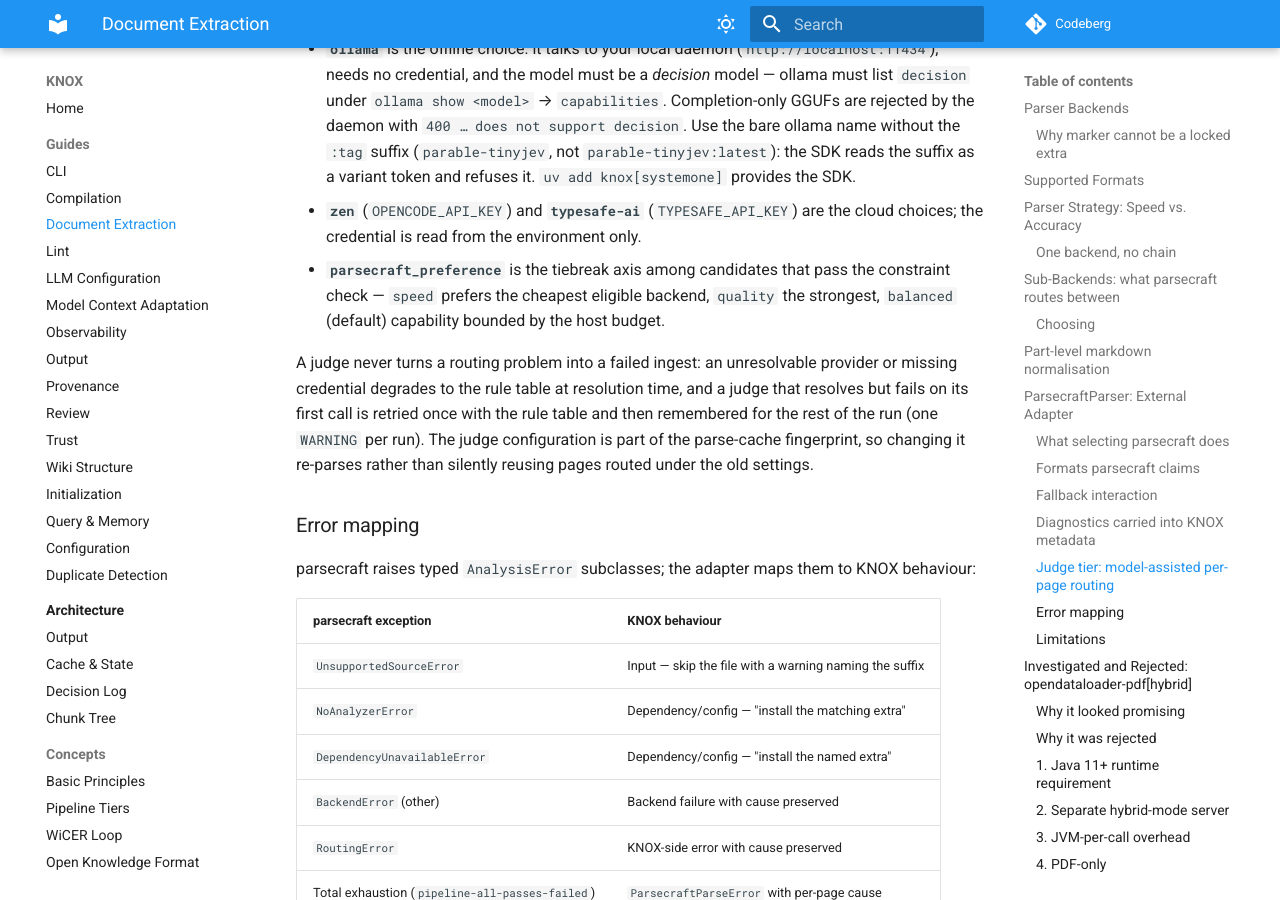
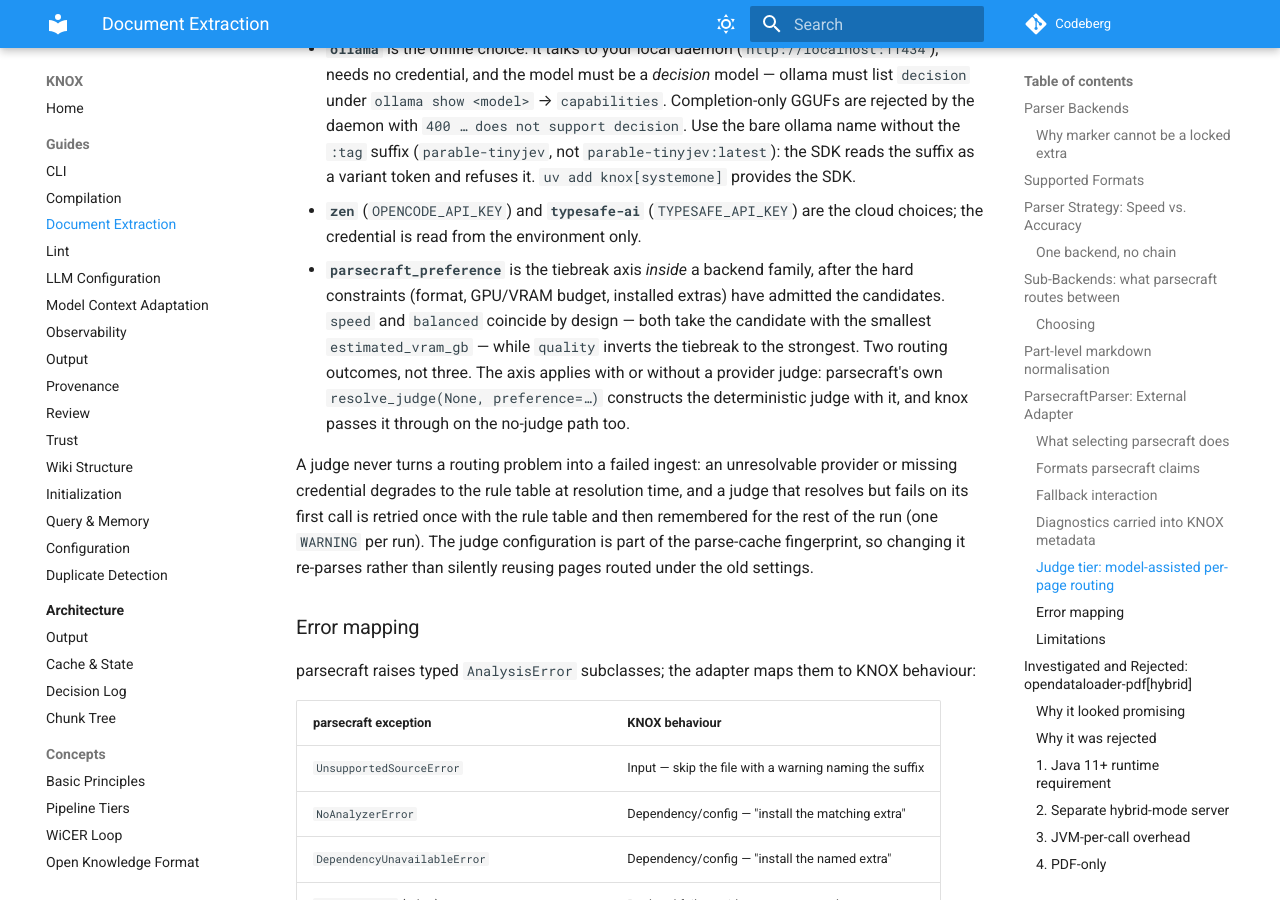
Before and after one commit to jr2804/kompend, an MkDocs documentation site: the page built from docs/guides/document-extraction.md, in a window 1280 px wide and 900 px high, scrolled down 6183 px. Built offline with MkDocs 1.6.1 and Material for MkDocs 9.7.7, drawn with Linux system fonts in a browser that asks for light colours.

Commit message:
docs: parsecraft_preference is a two-outcome tiebreak, not a three-way axis
knox-3 pinned the deterministic table's behaviour: inside a backend
family, SPEED and BALANCED both take the smallest estimated_vram_gb and
differ in nothing; only QUALITY inverts the tiebreak to the largest.
The old wording promised three routing outcomes and a 'capability
bounded by host budget' semantics for balanced that the rule table does
not have.

Also states the upstream intent now that the no-judge path honours the
axis: parsecraft's resolve_judge(None, preference=...) constructs the
deterministic judge with it, and knox passes it through with judge=none.

```diff
--- a/docs/guides/document-extraction.md
+++ b/docs/guides/document-extraction.md
@@ -260,10 +260,14 @@ parsecraft_preference = "balanced"     # speed | balanced | quality
   refuses it. `uv add knox[systemone]` provides the SDK.
 - **`zen`** (`OPENCODE_API_KEY`) and **`typesafe-ai`** (`TYPESAFE_API_KEY`) are
   the cloud choices; the credential is read from the environment only.
-- **`parsecraft_preference`** is the tiebreak axis among candidates that pass
-  the constraint check — `speed` prefers the cheapest eligible backend,
-  `quality` the strongest, `balanced` (default) capability bounded by the
-  host budget.
+- **`parsecraft_preference`** is the tiebreak axis *inside* a backend family,
+  after the hard constraints (format, GPU/VRAM budget, installed extras) have
+  admitted the candidates. `speed` and `balanced` coincide by design — both
+  take the candidate with the smallest `estimated_vram_gb` — while `quality`
+  inverts the tiebreak to the strongest. Two routing outcomes, not three. The
+  axis applies with or without a provider judge: parsecraft's own
+  `resolve_judge(None, preference=…)` constructs the deterministic judge with
+  it, and knox passes it through on the no-judge path too.
 
 A judge never turns a routing problem into a failed ingest: an unresolvable
 provider or missing credential degrades to the rule table at resolution time,
```
